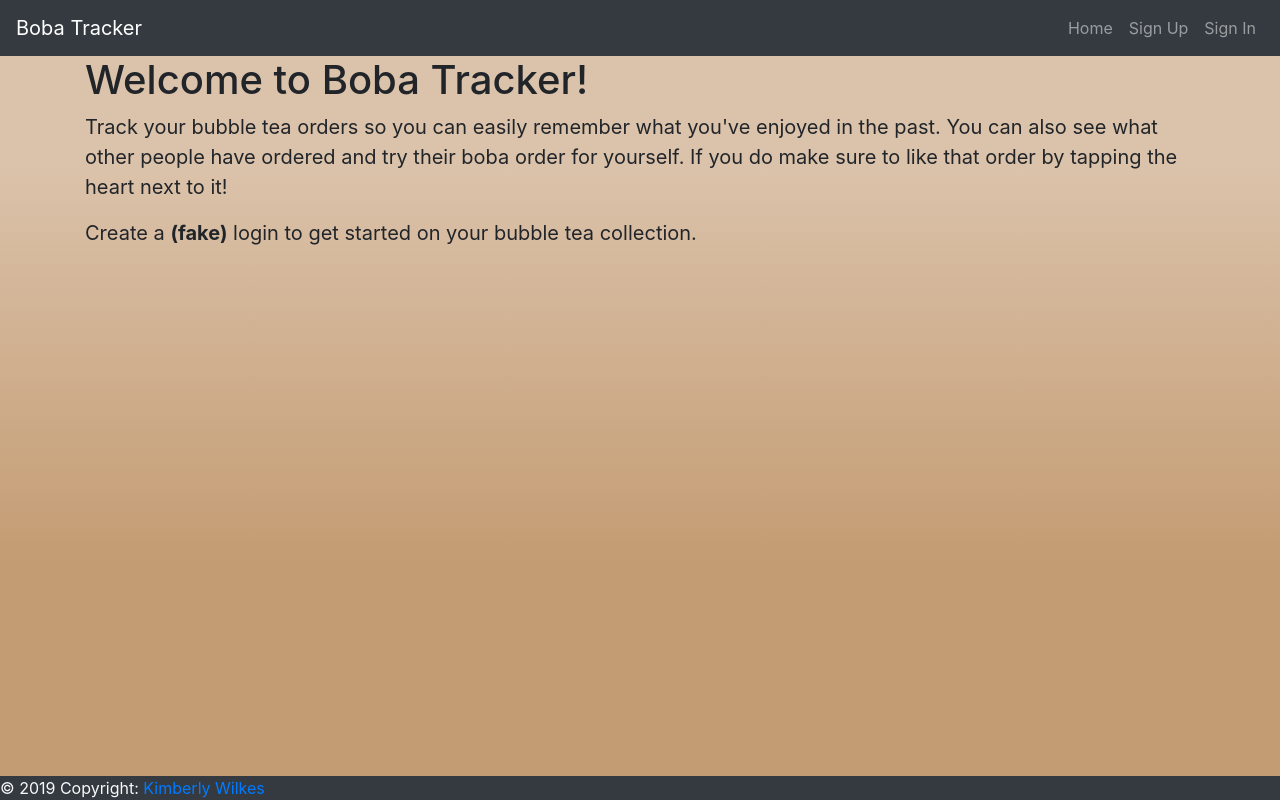
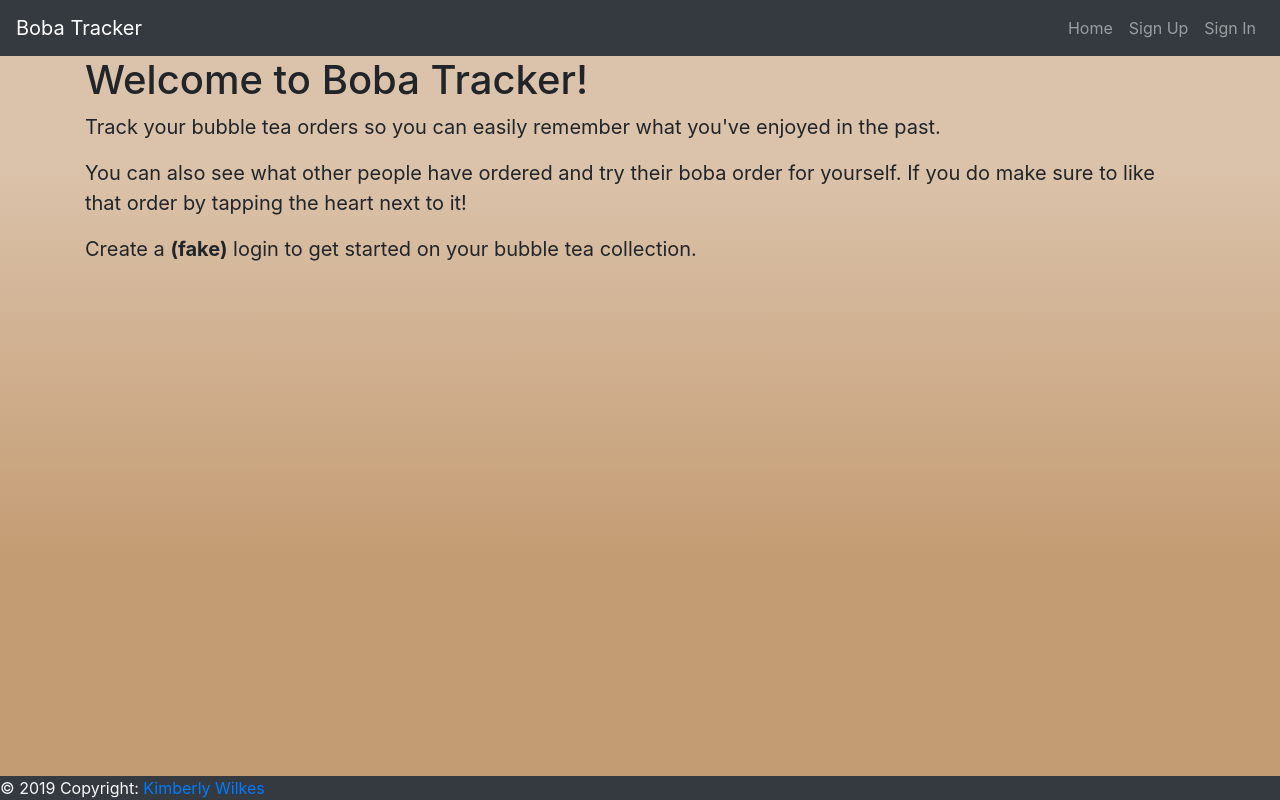
Before and after one commit to kimdolion/boba-tracker-client, a React app: page /#/home in a window 1280 px wide. Built offline with nearby package versions, Linux system fonts and the light colour scheme.

Commit message:
Update home messages

```diff
--- a/src/components/General/Home.js
+++ b/src/components/General/Home.js
@@ -2,9 +2,9 @@ import React from 'react'
 
 const authenticatedOptions = (
   <React.Fragment>
-    <p>Check out the bubble tea collection so far by clicking on Orders
+    <p>Check out the bubble tea collection so far by clicking on Orders.
     </p>
-    <p>or get your collection going by clicking on Create Order.
+    <p>...Or get your collection going by clicking on Create Order.
     </p>
   </React.Fragment>
 )
@@ -19,7 +19,9 @@ const unauthenticatedOptions = (
 const Home = ({ user }) => (
   <React.Fragment>
     <h1>Welcome to Boba Tracker!</h1>
-    <p>Track your bubble tea orders so you can easily remember what you&apos;ve enjoyed in the past. You can also see what other people have ordered and try their boba order for yourself. If you do make sure to like that order by tapping the heart next to it!
+    <p>Track your bubble tea orders so you can easily remember what you&apos;ve enjoyed in the past.
+    </p>
+    <p>You can also see what other people have ordered and try their boba order for yourself. If you do make sure to like that order by tapping the heart next to it!
     </p>
     { user ? authenticatedOptions : unauthenticatedOptions }
   </React.Fragment>
```
